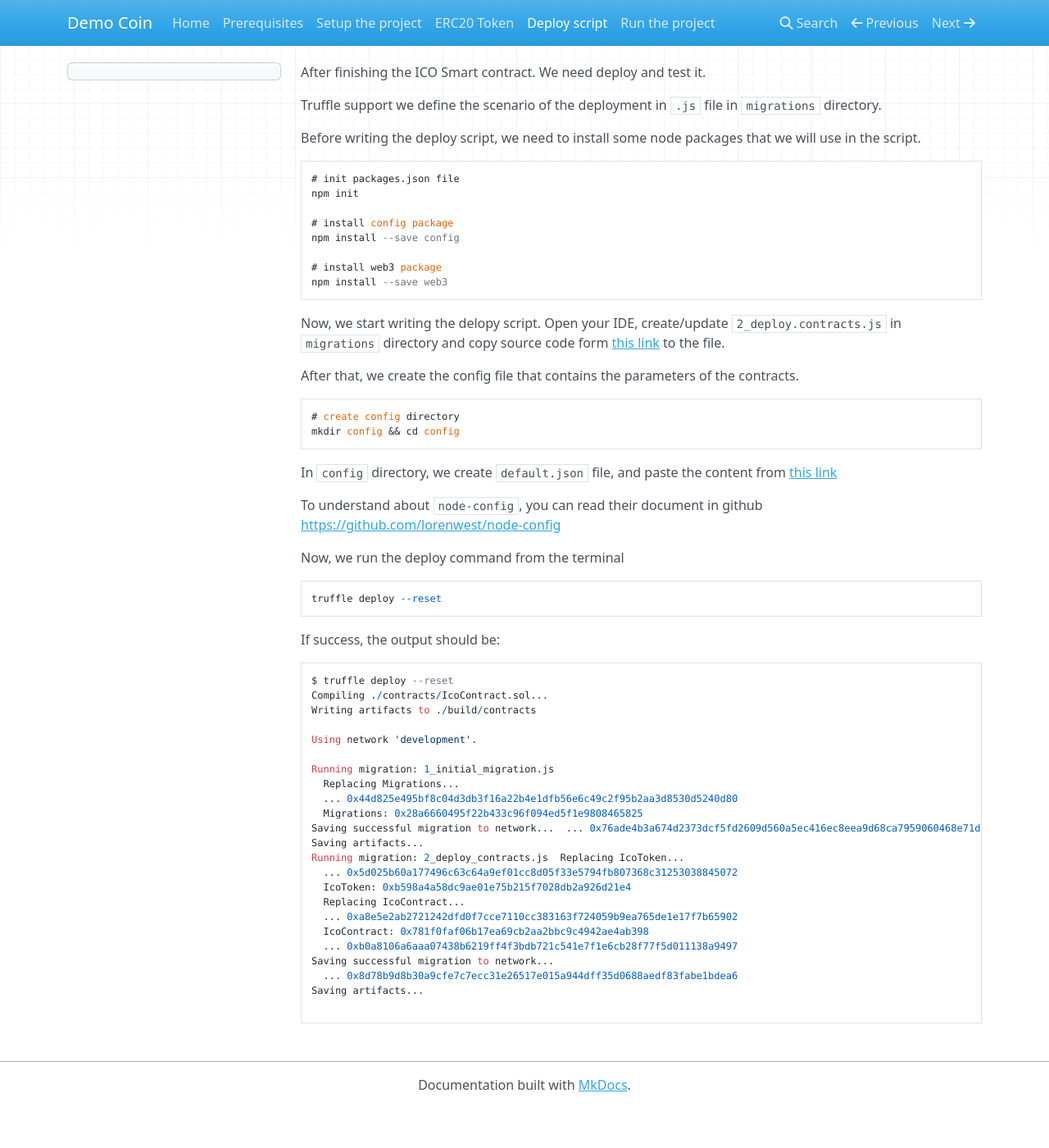
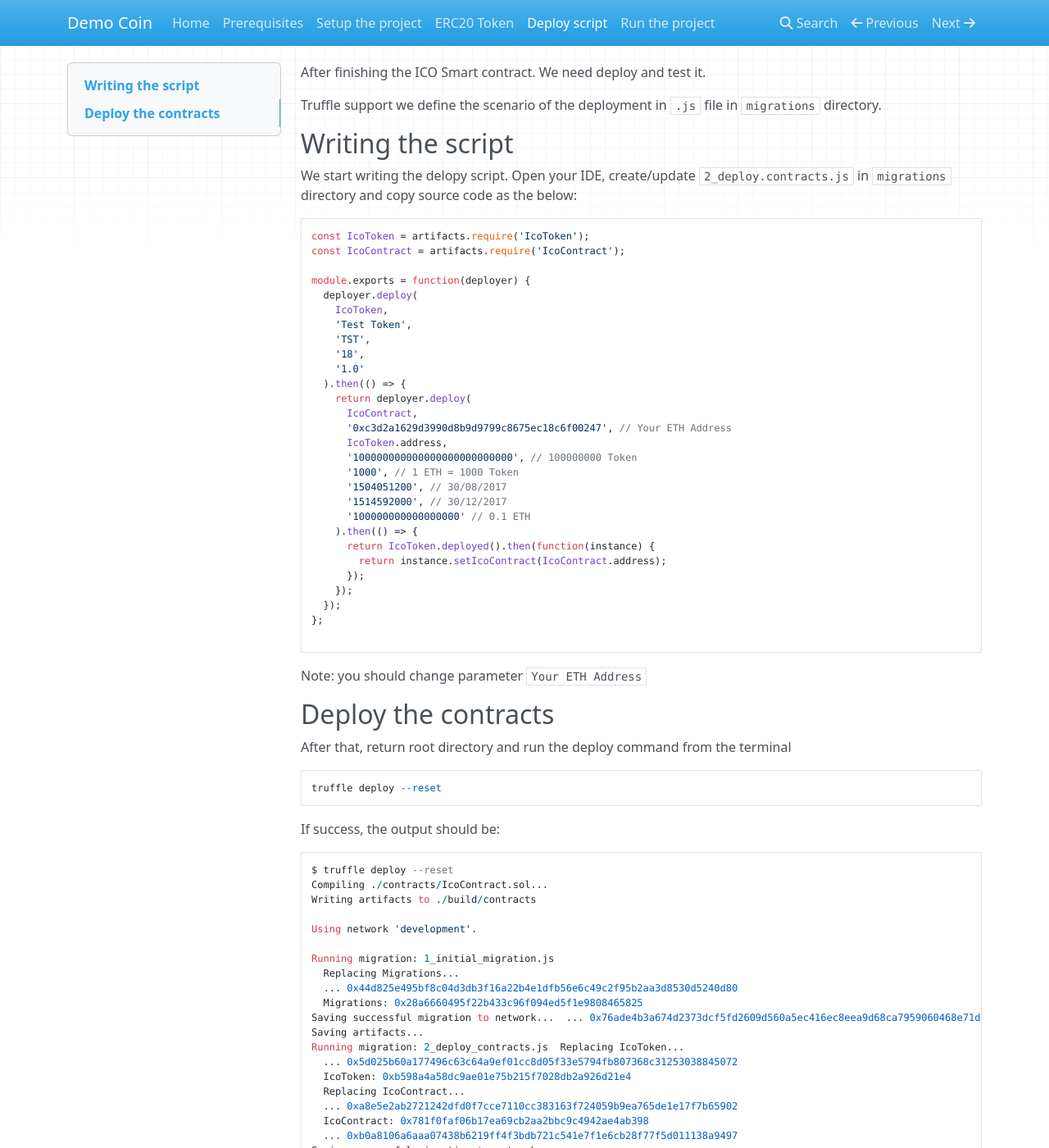
Before and after one commit to thanhson1085/DemoCoin, an MkDocs documentation site: the page built from docs/writing_deploy_script.md, in a window 1280 px wide and 1400 px high. Shown: the whole window at 82% size. Built offline with MkDocs 1.6.1, drawn with Linux system fonts in a browser that asks for light colours; nearby versions of some CDN libraries; old or Windows-style settings are respelled for this version of MkDocs.

Commit message:
make it more slowly :ant:

````diff
--- a/docs/writing_deploy_script.md
+++ b/docs/writing_deploy_script.md
@@ -2,32 +2,43 @@ After finishing the ICO Smart contract. We need deploy and test it.
 
 Truffle support we define the scenario of the deployment in `.js` file in `migrations` directory.
 
-Before writing the deploy script, we need to install some node packages that we will use in the script.
+## Writing the script
+We start writing the delopy script. Open your IDE, create/update `2_deploy.contracts.js` in `migrations` directory and copy source code as the below:
 ```
-# init packages.json file
-npm init
+const IcoToken = artifacts.require('IcoToken');
+const IcoContract = artifacts.require('IcoContract');
 
-# install config package
-npm install --save config
+module.exports = function(deployer) {
+  deployer.deploy(
+    IcoToken,
+    'Test Token',
+    'TST',
+    '18',
+    '1.0'
+  ).then(() => {
+    return deployer.deploy(
+      IcoContract,
+      '0xc3d2a1629d3990d8b9d9799c8675ec18c6f00247', // Your ETH Address
+      IcoToken.address,
+      '100000000000000000000000000', // 100000000 Token
+      '1000', // 1 ETH = 1000 Token
+      '1504051200', // 30/08/2017
+      '1514592000', // 30/12/2017
+      '100000000000000000' // 0.1 ETH
+    ).then(() => {
+      return IcoToken.deployed().then(function(instance) {
+        return instance.setIcoContract(IcoContract.address);
+      });
+    });
+  });
+};
 
-# install web3 package
-npm install --save web3
 ```
 
-Now, we start writing the delopy script. Open your IDE, create/update `2_deploy.contracts.js` in `migrations` directory and copy source code form [this link](https://github.com/thanhson1085/DemoCoin/blob/master/migrations/2_deploy_contracts.js) to the file.
+Note: you should change parameter `Your ETH Address`
 
-After that, we create the config file that contains the parameters of the contracts.
-
-```
-# create config directory
-mkdir config && cd config
-```
-
-In `config` directory, we create `default.json` file, and paste the content from [this link](https://github.com/thanhson1085/DemoCoin/blob/master/config/default.json)
-
-To understand about `node-config`, you can read their document in github [https://github.com/lorenwest/node-config](https://github.com/lorenwest/node-config)
-
-Now, we run the deploy command from the terminal
+## Deploy the contracts
+After that, return root directory and  run the deploy command from the terminal
 ```
 truffle deploy --reset
 ```
````
Also changed, not shown: docs/prerequisites.md (+8 -4 lines), package.json (deleted, +0 -33 lines), truffle.js (+0 -12 lines), 4 other files.
